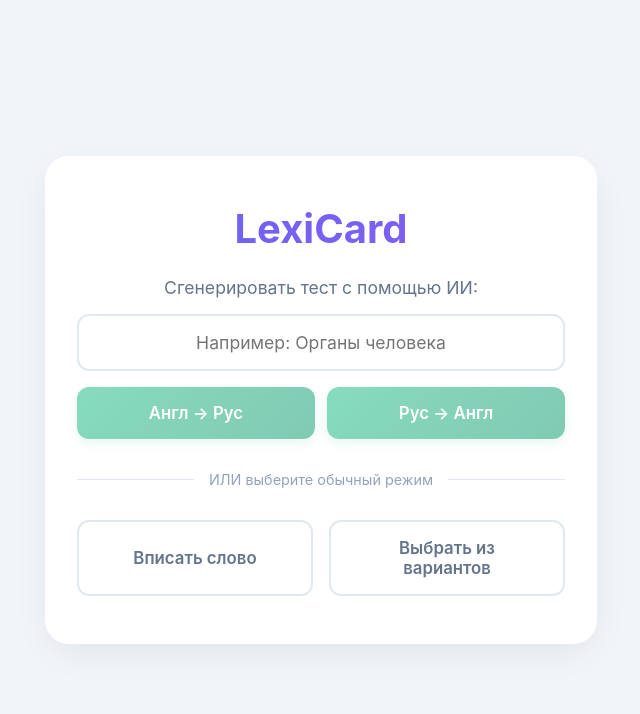
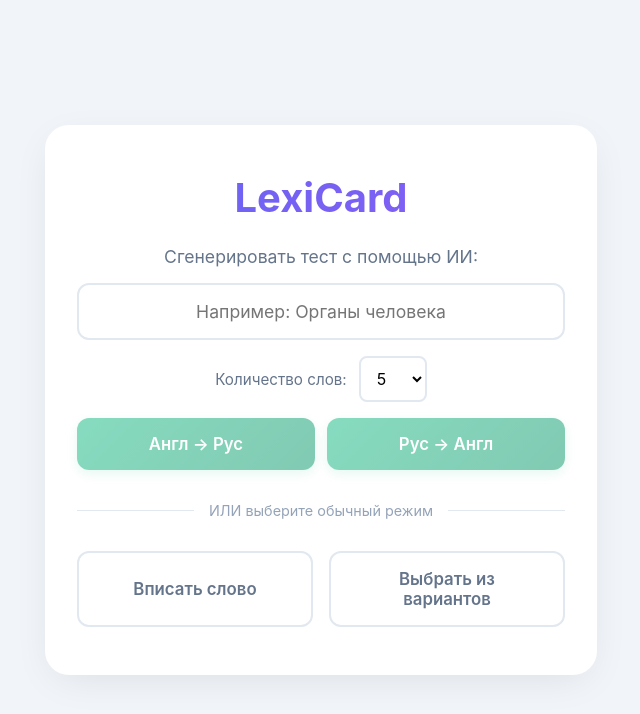
Before and after one commit to Evil-Pinguin/lexicard, a React (Vite) app: page / in a window 1280 px wide. Shown: the top 714 px of the page, without its empty margins (319-959 px from the left). Built offline with nearby package versions, Linux system fonts and the light colour scheme.

Commit message:
Fix Enter handler and add word count styles

```diff
--- a/api/generate.js
+++ b/api/generate.js
@@ -13,7 +13,7 @@ export default async function handler(req, res) {
   }
 
   try {
-    const { topic } = req.body;
+    const { topic, count } = req.body;
 
     // URL API Groq
     const url = 'https://api.groq.com/openai/v1/chat/completions';
@@ -31,7 +31,7 @@ export default async function handler(req, res) {
         messages: [
           {
             role: 'system',
-            content: 'Ты помощник для изучения английского языка. Пользователь назовет тему. Тебе нужно сгенерировать 5 английских слов по этой теме с переводом на русский. Верни ответ СТРОГО в формате JSON массива, без лишнего текста и markdown. Формат: [{"english": "word", "russian": "слово"}]'
+            content: `Ты помощник для изучения английского языка. Пользователь назовет тему. Тебе нужно сгенерировать ${count || 5} английских слов по этой теме с переводом на русский. Верни ответ СТРОГО в формате JSON массива, без лишнего текста и markdown. Формат: [{"english": "word", "russian": "слово"}]`
           },
           {
             role: 'user',
--- a/src/App.tsx
+++ b/src/App.tsx
@@ -57,6 +57,8 @@ function App() {
     }
   });
 
+  const [wordCount, setWordCount] = useState<number>(5);
+
   const currentWord = words[currentIndex];
 
   const generateChoices = (correctWord: WordCard, dir: Direction = direction) => {
@@ -67,7 +69,7 @@ function App() {
     setChoices(finalChoices);
   };
 
-  const handleGenerateWords = async (dir: Direction) => {
+    const handleGenerateWords = async (dir: Direction, count: number) => {
     if (!topic.trim()) return;
 
     setIsLoading(true);
@@ -78,14 +80,17 @@ function App() {
       const response = await fetch('/api/generate', {
         method: 'POST',
         headers: { 'Content-Type': 'application/json' },
-        body: JSON.stringify({ topic }),
+        body: JSON.stringify({ topic, count }), // Передаем count на бэкенд
       });
 
       if (!response.ok) throw new Error('Ошибка сервера');
 
       const aiWords: WordCard[] = await response.json();
 
-      setWords(aiWords);
+      // ЧИНИМ ID: нейросеть их не присылает, поэтому генерируем сами
+      const aiWordsWithIds = aiWords.map((w, index) => ({ ...w, id: Date.now() + index }));
+
+      setWords(aiWordsWithIds);
       setCurrentIndex(0);
       setScore(0);
       setMistakeWords([]);
@@ -212,6 +217,8 @@ function App() {
         isLoading={isLoading}
         handleGenerateWords={handleGenerateWords}
         learnedWords={learnedWords}
+        wordCount={wordCount}
+        setWordCount={setWordCount}
       />
     );
   }
--- a/src/components/StartScreen.tsx
+++ b/src/components/StartScreen.tsx
@@ -7,18 +7,20 @@ interface StartScreenProps {
   topic: string;
   setTopic: (topic: string) => void;
   isLoading: boolean;
-  handleGenerateWords: (dir: Direction) => void;
-    learnedWords: WordCard[];
+  handleGenerateWords: (dir: Direction, count: number) => void;
+  learnedWords: WordCard[];
+  wordCount: number;
+  setWordCount: (count: number) => void;
 }
 
 export const StartScreen = ({
-  setMode, generateChoices, currentWord, topic, setTopic, isLoading, handleGenerateWords, learnedWords
+  setMode, generateChoices, currentWord, topic, setTopic, isLoading, handleGenerateWords, learnedWords, wordCount, setWordCount
 }: StartScreenProps) => {
 
-  const handleAiKeyDown = (e: React.KeyboardEvent<HTMLInputElement>) => {
-    // По Enter запускаем генерацию в базовом направлении (En -> Ru)
+    const handleAiKeyDown = (e: React.KeyboardEvent<HTMLInputElement>) => {
+
     if (e.key === 'Enter' && !isLoading) {
-      handleGenerateWords('en-ru');
+      handleGenerateWords('en-ru', wordCount);
     }
   };
 
@@ -38,17 +40,30 @@ export const StartScreen = ({
             placeholder="Например: Органы человека"
             disabled={isLoading}
           />
+                    <div className="word-count-selector">
+            <label htmlFor="word-count">Количество слов:</label>
+            <select
+              id="word-count"
+              value={wordCount}
+              onChange={(e) => setWordCount(Number(e.target.value))}
+              disabled={isLoading}
+            >
+              {[3, 5, 10, 15, 20, 25, 30].map(n => (
+                <option key={n} value={n}>{n}</option>
+              ))}
+            </select>
+          </div>
           <div className="ai-direction-buttons">
-            <button
+                        <button
               className="btn btn-primary ai-btn"
-              onClick={() => handleGenerateWords('en-ru')}
+              onClick={() => handleGenerateWords('en-ru', wordCount)}
               disabled={isLoading || !topic.trim()}
             >
               {isLoading ? 'Генерация...' : 'Англ → Рус'}
             </button>
             <button
               className="btn btn-primary ai-btn"
-              onClick={() => handleGenerateWords('ru-en')}
+              onClick={() => handleGenerateWords('ru-en', wordCount)}
               disabled={isLoading || !topic.trim()}
             >
               {isLoading ? 'Генерация...' : 'Рус → Англ'}
--- a/src/index.css
+++ b/src/index.css
@@ -495,3 +495,30 @@ body {
   font-size: 0.85rem;
   color: #64748b;
 }
+
+/* --- Селектор количества слов --- */
+.word-count-selector {
+  display: flex;
+  align-items: center;
+  justify-content: center;
+  gap: 12px;
+  margin-bottom: 16px;
+  font-size: 0.95rem;
+  color: #64748b;
+}
+
+.word-count-selector select {
+  padding: 10px 12px;
+  border-radius: 8px;
+  border: 2px solid var(--border-color);
+  background-color: white;
+  font-size: 1rem;
+  cursor: pointer;
+  outline: none;
+  transition: border-color 0.2s ease;
+  font-family: inherit;
+}
+
+.word-count-selector select:focus {
+  border-color: var(--primary-color);
+}
```
